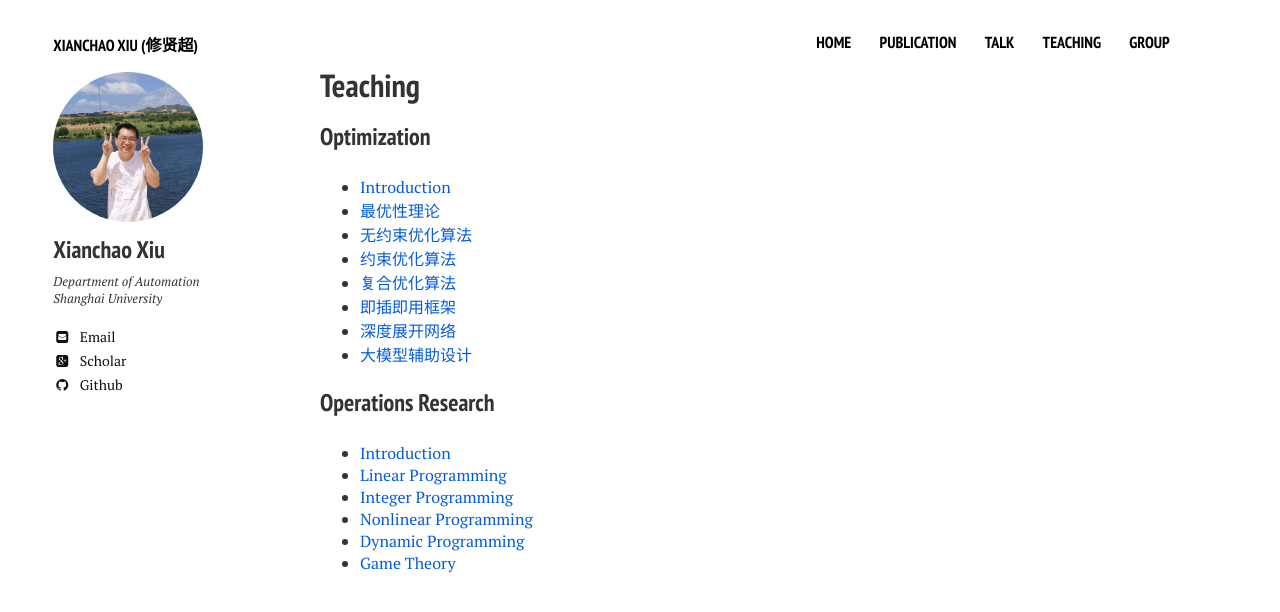
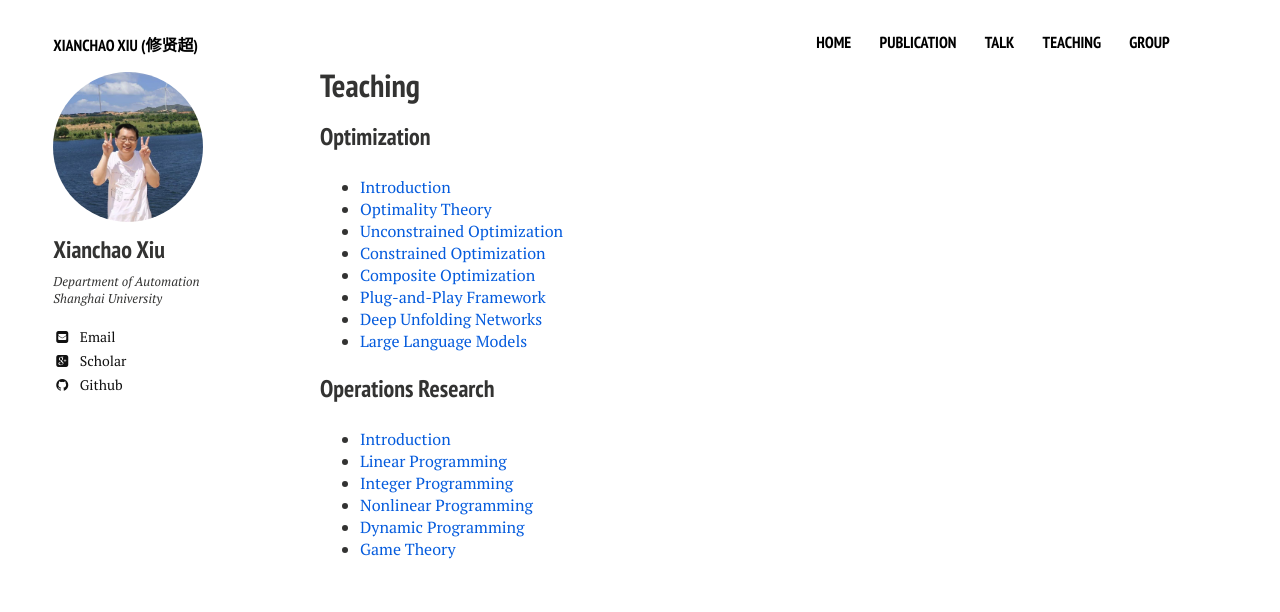
Before and after one commit to xianchaoxiu/xianchaoxiu.github.io, a Jekyll site: the page built from teaching/index.md, in a window 1280 px wide. Shown: the top 612 px of the page. Built offline with Jekyll 4.4.1, drawn with Linux system fonts in a browser that asks for light colours; nearby versions of some CDN libraries.

Commit message:
Update index.md

```diff
--- a/teaching/index.md
+++ b/teaching/index.md
@@ -12,13 +12,13 @@ share: false
 ### Optimization
 
 - <a href="../teaching/现代优化方法/绪论.pdf" class="textlink" target="_blank">Introduction </a> <br>
-- <a href="../teaching/现代优化方法/最优化理论.pdf" class="textlink" target="_blank">最优性理论 </a> <br>
-- <a href="../teaching/现代优化方法/无约束优化算法.pdf" class="textlink" target="_blank">无约束优化算法 </a> <br>
-- <a href="../teaching/现代优化方法/约束优化算法.pdf" class="textlink" target="_blank">约束优化算法 </a> <br>
-- <a href="../teaching/现代优化方法/复合优化算法.pdf" class="textlink" target="_blank">复合优化算法 </a> <br>
-- <a href="../teaching/现代优化方法/即插即用框架.pdf" class="textlink" target="_blank">即插即用框架 </a> <br>
-- <a href="../teaching/现代优化方法/深度展开网络.pdf" class="textlink" target="_blank">深度展开网络 </a> <br>
-- <a href="../teaching/现代优化方法/大模型辅助设计.pdf" class="textlink" target="_blank">大模型辅助设计 </a> <br>
+- <a href="../teaching/现代优化方法/最优化理论.pdf" class="textlink" target="_blank">Optimality Theory </a> <br>
+- <a href="../teaching/现代优化方法/无约束优化算法.pdf" class="textlink" target="_blank">Unconstrained Optimization </a> <br>
+- <a href="../teaching/现代优化方法/约束优化算法.pdf" class="textlink" target="_blank">Constrained Optimization </a> <br>
+- <a href="../teaching/现代优化方法/复合优化算法.pdf" class="textlink" target="_blank">Composite Optimization </a> <br>
+- <a href="../teaching/现代优化方法/即插即用框架.pdf" class="textlink" target="_blank">Plug-and-Play Framework</a> <br>
+- <a href="../teaching/现代优化方法/深度展开网络.pdf" class="textlink" target="_blank">Deep Unfolding Networks</a> <br>
+- <a href="../teaching/现代优化方法/大模型辅助设计.pdf" class="textlink" target="_blank">Large Language Models</a> <br>
 
 
 
@@ -26,9 +26,9 @@ share: false
 
 ### Operations Research
 
-- <a href="../teaching/运筹学/引言.pdf" class="textlink" target="_blank">Introduction</a> <br>
-- <a href="../teaching/运筹学/线性规划.pdf" class="textlink" target="_blank">Linear Programming</a> <br>
-- <a href="../teaching/运筹学/整数规划.pdf" class="textlink" target="_blank">Integer Programming</a> <br>
-- <a href="../teaching/运筹学/非线性规划.pdf" class="textlink" target="_blank">Nonlinear Programming</a> <br>
-- <a href="../teaching/运筹学/动态规划.pdf" class="textlink" target="_blank">Dynamic Programming</a> <br>
-- <a href="../teaching/运筹学/对策论.pdf" class="textlink" target="_blank">Game Theory</a> <br><br>
+- <a href="../teaching/运筹学/引言.pdf" class="textlink" target="_blank">Introduction </a> <br>
+- <a href="../teaching/运筹学/线性规划.pdf" class="textlink" target="_blank">Linear Programming </a> <br>
+- <a href="../teaching/运筹学/整数规划.pdf" class="textlink" target="_blank">Integer Programming </a> <br>
+- <a href="../teaching/运筹学/非线性规划.pdf" class="textlink" target="_blank">Nonlinear Programming </a> <br>
+- <a href="../teaching/运筹学/动态规划.pdf" class="textlink" target="_blank">Dynamic Programming </a><br>
+- <a href="../teaching/运筹学/对策论.pdf" class="textlink" target="_blank">Game Theory </a><br><br>
```
